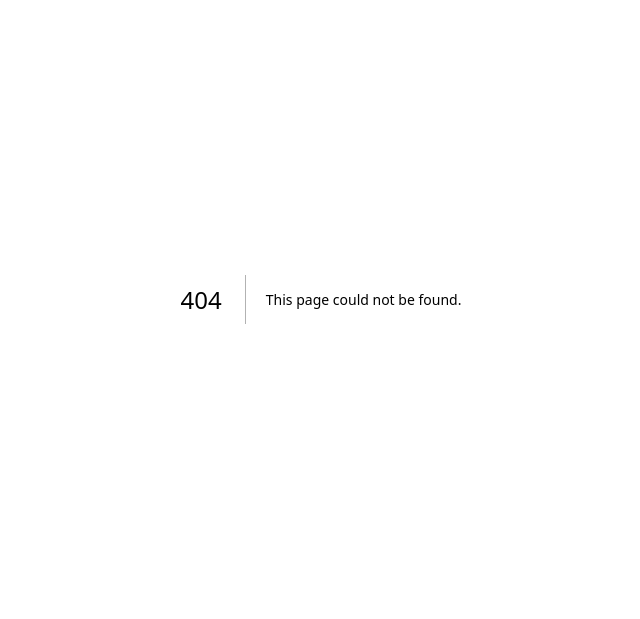
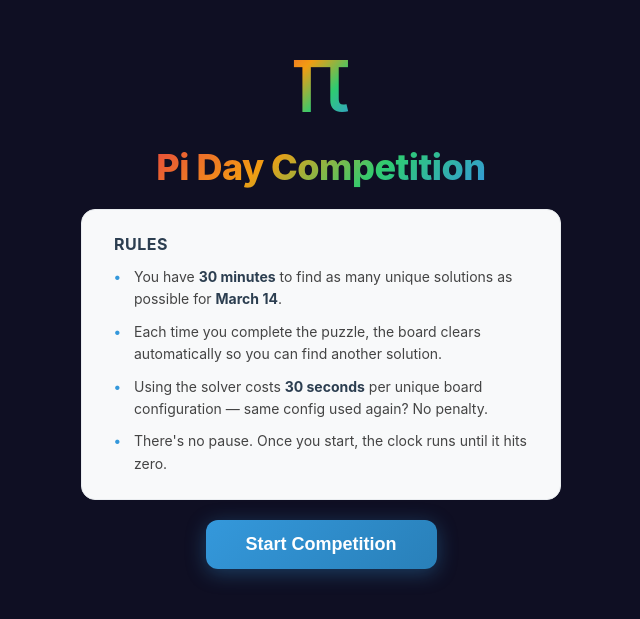
Before and after one commit to SidhartK/DeinKalendar, a Next.js app: page /pi in a window 1280 px wide. Before the commit this address had no page. Shown: the part 101-720 px from the top of the page, without its empty margins (319-959 px from the left). Built offline with nearby package versions, Linux system fonts and the light colour scheme.

Commit message:
Enhance competition mode functionality in App component
- Update handleSolve function to ensure placedPieces are passed during competition mode.
- Refine onSolveHint callback to accept placedPieces, improving interaction and user experience.

```diff
--- /dev/null
+++ b/src/app/pi/page.tsx
@@ -0,0 +1,7 @@
+"use client";
+
+import PiDayCompetition from "@/components/PiDayCompetition";
+
+export default function PiPage() {
+  return <PiDayCompetition />;
+}
```
